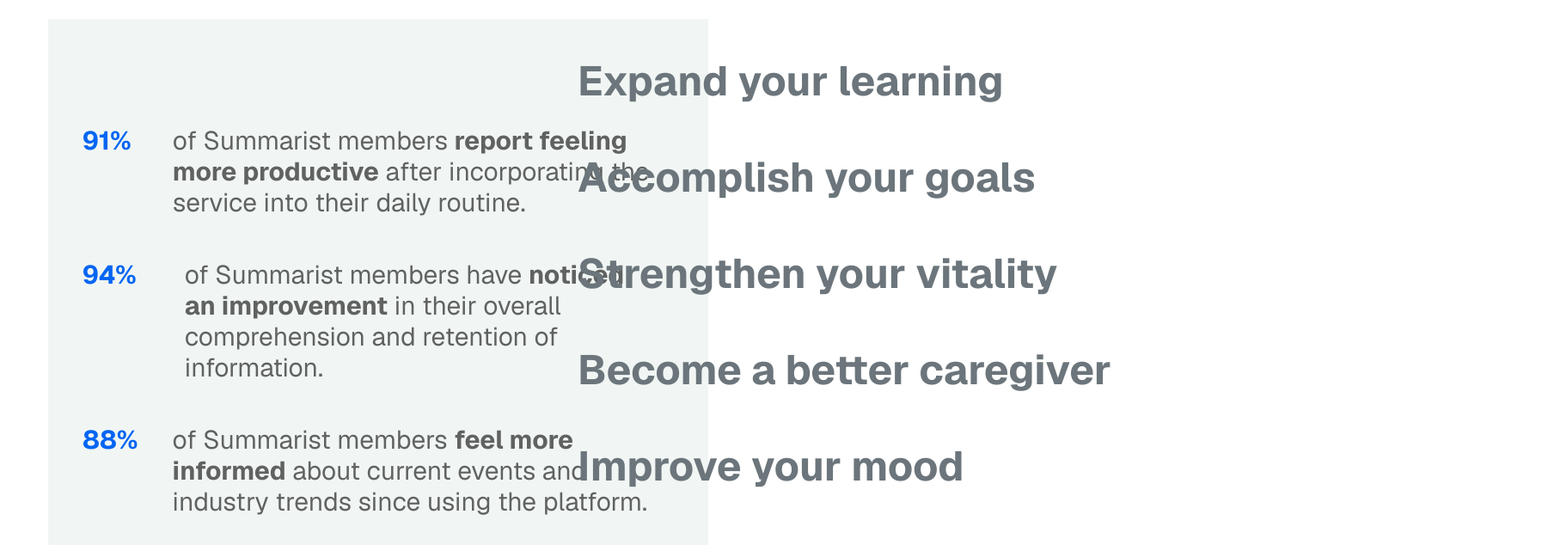
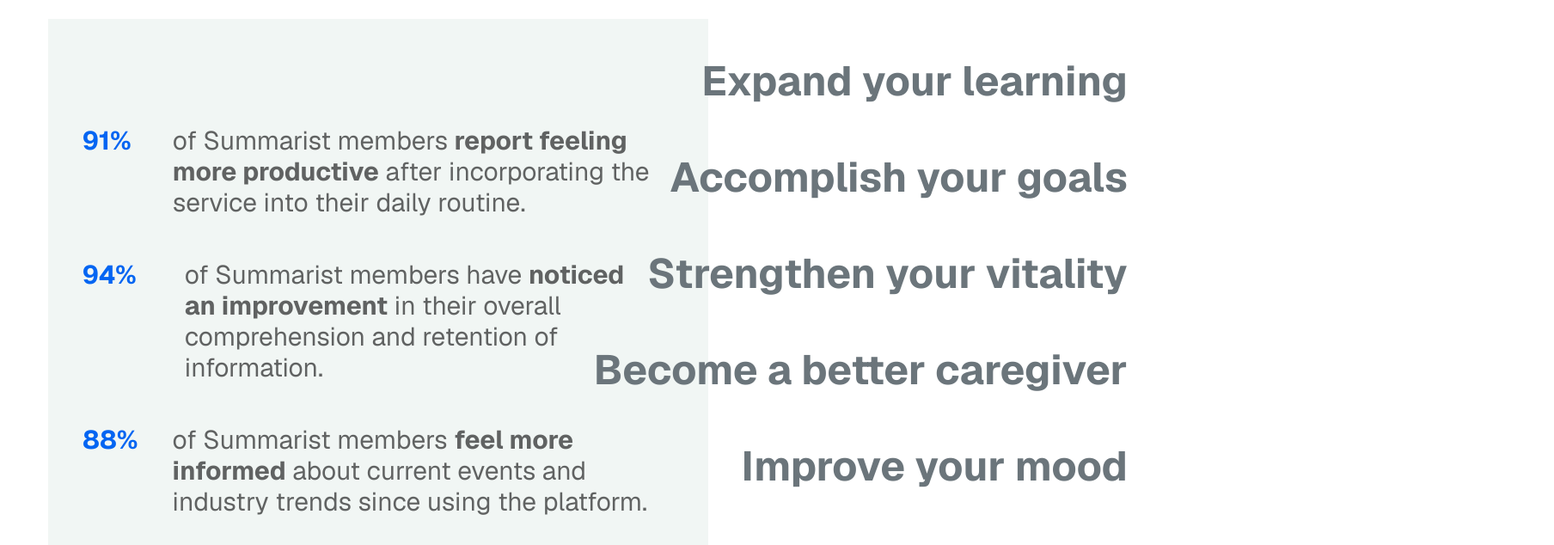
Before and after one commit to nbush71/AdvInternship2, a Next.js app: page / in a window 1280 px wide. Shown: the part 2128-2762 px from the top of the page at 86% size, 1808 px wide, since content can reach past the window. Built offline with nearby package versions, Linux system fonts and the light colour scheme.

Commit message:
Features edits

```diff
--- a/app/layout.tsx
+++ b/app/layout.tsx
@@ -23,7 +23,7 @@
       lang="en"
       className={`${geistSans.variable} ${geistMono.variable} h-full antialiased`}
     >
-      <body className="min-h-full flex flex-col">{children}</body>
+      <body className="min-h-full flex flex-1">{children}</body>
     </html>
   );
 }
--- a/src/components/Features.js
+++ b/src/components/Features.js
@@ -4,22 +4,22 @@
 
 function Features() {
   return (
-    <section id="features" className="grid grid-col-1 px-4 py- bg-white-300">
+    <section id="features" className="grid grid-col-2 px-4 py- bg-white-300 max-w-900px items-center justify-center">
       <div className="max-w-full mx-auto items-center px-4">
         <div className="grid grid-cols-1 md-auto">
           <div className="grid grid-cols-1 text-6xl text-black px-4 py-8 font-bold text-center items-center justify-center">Understand books in few minutes</div>
           <div className="grid grid-cols-3 justify-between">
-            <div className=" grid grid-cols-1"  id="features1">
+            <div className=" grid grid-cols-1" id="features1">
               <div className="flex items-center justify-center py-2" >
                 <AiFillFileText className="text-brand-icons size-20"  />
               </div>
-              <div className="grid grid-cols-1  font-bold text-3xl text-center justify-center">Read or listen</div>
-              <div className="grid grid-cols-1  px-4 py-4 text-3xl text-center justify-center text-black/60 text-wrap">
+              <div className="grid grid-cols-1 font-bold text-3xl text-center justify-center">Read or listen</div>
+              <div className="grid grid-cols-1 px-4 py-4 text-3xl text-center justify-center text-black/60 text-wrap">
                 Save time by getting the core <br />ideas from the best books.
               </div>
             </div>
-            <div className="grid grid-cols2 items-center" id="features2">
-              <div className="flex items-center justify-center py-4">
+            <div className="grid grid-cols-1 items-center" id="features2">
+              <div className="flex items-center justify-center py-2">
                 <AiFillBulb className="text-brand-icons size-20"/>
               </div>
               <div className="grid grid-cols-1 px-4 font-bold text-3xl text-center justify-center">Find your next read
@@ -38,8 +38,8 @@
               </div>
             </div>
           </div>
-          <div className="grid grid-cols-2 px-4 py-6 gap-8 items-center mt-16">
-            <div className="grid grid-cols-1 py-4 text-5xl font-bold text-brand-gray ">
+          <div className="grid grid-cols-2 px-4 py-6 gap-8 items-center mt-16 ">
+            <div className="grid grid-cols-1 py-4 text-5xl font-bold text-brand-gray" id="features4">
               <div className="flex py-6 px-4">Enhance your knowledge</div>
               <div className="flex py-6 px-4">Achieve greater success</div>
               <div className="flex py-6 px-4">Improve your health</div>
@@ -47,14 +47,14 @@
               <div className="flex py-6 px-4">Increase happiness</div>
               <div className="flex py-6 px-4">Be the best version of yourself!</div>
             </div>
-            <div className="grid grid-cols-1 w-2xl h-full bg-brand-ltgreen px-2 py-4 items-center justify-center content-center align-center">
+            <div className="grid grid-cols-1 w-3xl h-full bg-brand-ltgreen px-2 py-4 items-center justify-center content-center align-center" id="features5">
               <div className="flex py-4 px-6 gap-4 justify-between">
                 <div className="flex py-4 text-brand-blue font-bold text-3xl">93%</div>
                 <div className=" text-black/60 text-3xl text-wrap px-4 py-4">of Summarist members <b>significantly increase</b> reading frequency.
                 </div>
               </div>
               <div className="flex py-6 px-6 gap-4 justify-between">
-                <div className="flex py-4 text-brand-blue font-bold text-3xl">93%</div>
+                <div className="flex py-4 text-brand-blue font-bold text-3xl">96%</div>
                 <div className=" text-black/60 text-3xl text-wrap px-4 py-4">
                   of Summarist members <b>establish better</b> habits.
                 </div>
@@ -67,10 +67,10 @@
               </div>
             </div>
           </div>
-          <div className="grid grid-cols-2 mt-14">
-            <div className="flex flex-1 w-3xl bg-brand-ltgreen px-6 py-4 items-center justify-center content-center align-center">
+          <div className="grid grid-cols-2 mt-14" id="features6">
+            <div className="flex flex-1 w-3xl h-full bg-brand-ltgreen px-6 py-4 items-center justify-center content-center align-center">
               <div className="grid grid-cols-1 py-4 px-4 gap-4 justify-between">
-                <div className="flex justify-between gap-4">
+                <div className="flex justify-between h-full gap-4">
                   <div className="flex py-4 pr-4 text-brand-blue font-bold text-3xl">91%</div>
                   <div className=" text-black/60 text-3xl text-wrap px-4 py-4">of Summarist members <b>report feeling more productive</b> after incorporating the service into their daily routine.
                 </div>
@@ -86,15 +86,15 @@
                 </div>
             </div>
             </div>
-                <div className="grid grid-cols-2 w-2xl  px-4 py-6">
-                  <div className="flex w-6xl">
-                    <div className="grid gap-4 text-5xl text-right font-bold text-brand-gray ">
-                      <div className="flex py-6 px-4">Expand your learning</div>
-                      <div className="flex py-6 px-4">Accomplish your goals</div>
-                      <div className="flex py-6 px-4" >Strengthen your vitality</div>
-                      <div className="flex py-6 px-4">Become a better caregiver</div>
-                      <div className="flex py-6 px-4">Improve your mood</div>
-                      <div className="flex py-6 px-4">Maximize your abilities</div>
+                <div className="grid grid-cols-2 w-full px-4 py-6" id="features7">
+                  <div className="flex w-4xl">
+                    <div className="grid gap-4 w-2xl" dir="rtl">
+                      <p className="flex py-6 px-4 text-5xl font-bold text-brand-gray">Expand your learning</p>
+                      <p className="flex py-6 px-4 text-5xl font-bold text-brand-gray">Accomplish your goals</p>
+                      <p className="flex py-6 px-4 text-5xl font-bold text-brand-gray" >Strengthen your vitality</p>
+                      <p className="flex py-6 px-4 text-5xl font-bold text-brand-gray">Become a better caregiver</p>
+                      <p className="flex py-6 px-4 text-5xl font-bold text-brand-gray">Improve your mood</p>
+                      <p className="flex py-6 px-4 text-5xl font-bold text-brand-gray">Maximize your abilities</p>
                 </div>
                 </div>
             </div>
```
Lines whose indentation alone changed are shown as unchanged.
